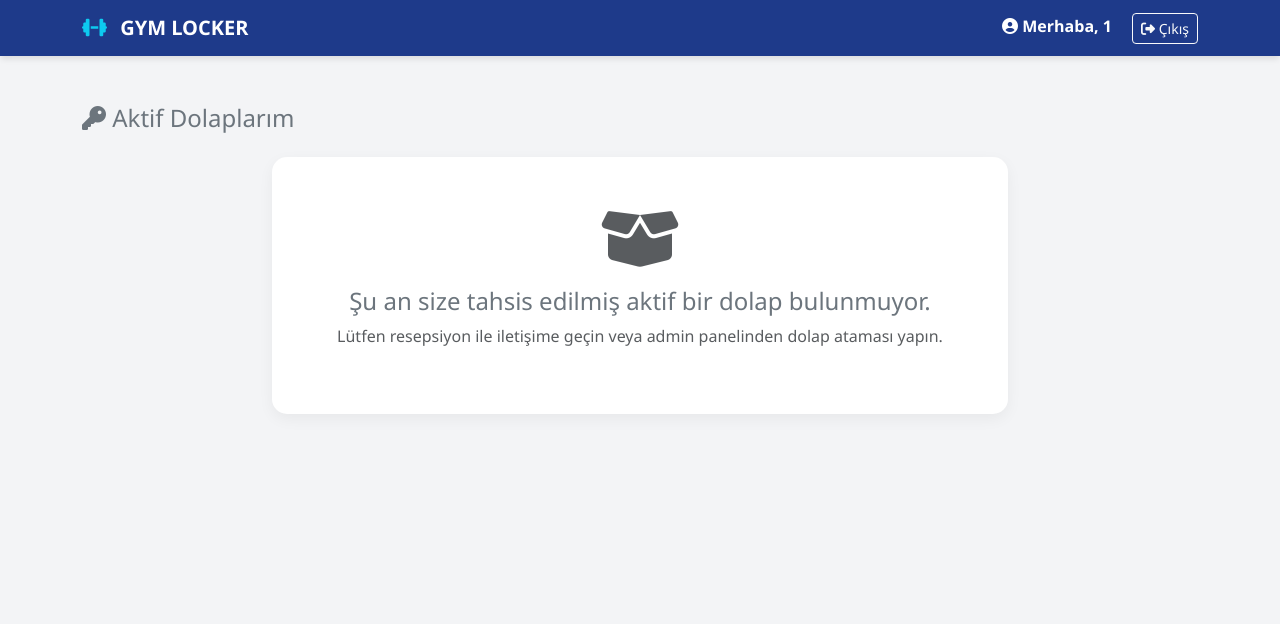
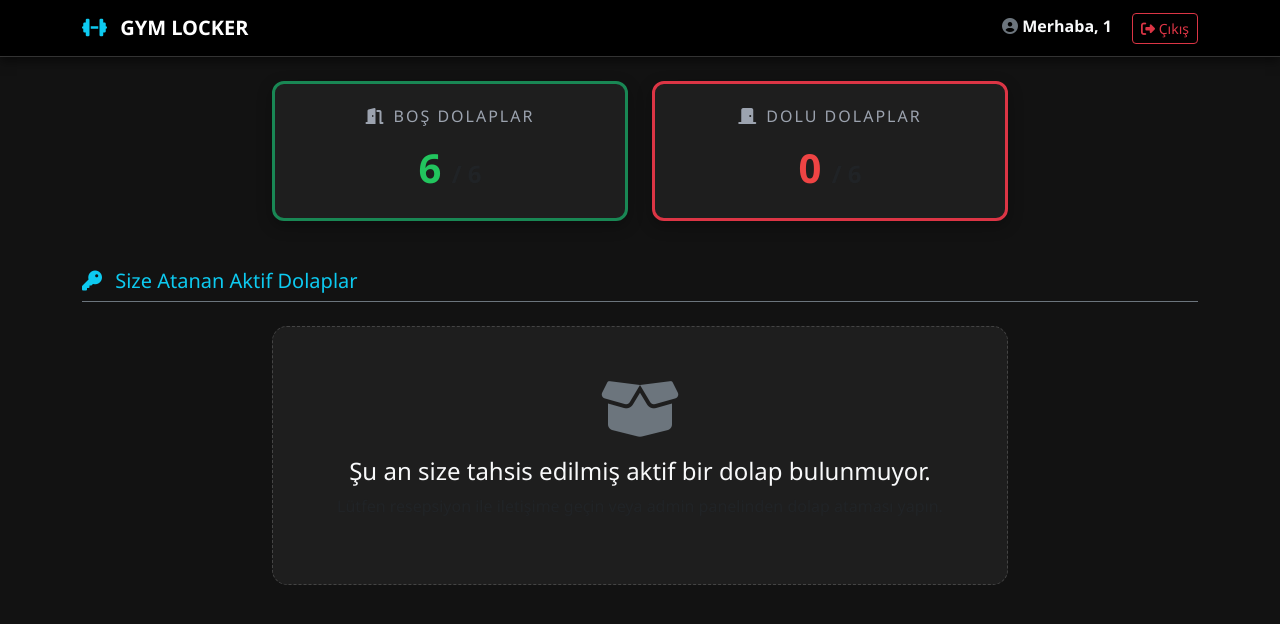
Before and after one commit to sistem-analizi/akilli-dolap, a PHP site: page /user.php in a window 1280 px wide. Shown: the top 624 px of the page. Run offline with PHP 8.4, Linux system fonts and the light colour scheme; the visitor is signed in with stand-in values (Sample User, id 1).

Commit message:
Update user.php

```diff
--- a/user.php
+++ b/user.php
@@ -7,16 +7,23 @@ if (!isset($_SESSION['rol']) || $_SESSION['rol'] !== 'kullanici') {
     exit();
 }
 
-// Merkezi bağlantı dosyamızı çağırıyoruz
 require 'config.php';
 
 date_default_timezone_set('Europe/Istanbul');
 $suan = date('Y-m-d H:i:s');
 $kullanici_id = $_SESSION['kullanici_id'];
 
-// Kullanıcının aktif olan dolap tahsislerini çekiyoruz
+// 1. KULLANICININ KENDİ AKTİF DOLAPLARINI ÇEK
 $sql = "SELECT * FROM tahsisler WHERE kullanici_id = '$kullanici_id' AND bitis_zamani > '$suan' AND aktif_mi = 1 ORDER BY id DESC";
 $aktif_dolaplar = $baglanti->query($sql);
+
+// 2. GENEL İSTATİSTİK SORGUSU (Kaç dolap dolu, kaçı boş?)
+// Aktif tahsisi olan farklı dolap numaralarını sayar
+$istatistik_sql = "SELECT COUNT(DISTINCT dolap_id) as dolu_sayisi FROM tahsisler WHERE bitis_zamani > '$suan' AND aktif_mi = 1";
+$istatistik_sonuc = $baglanti->query($istatistik_sql)->fetch(PDO::FETCH_ASSOC);
+
+$dolu_dolap_sayisi = (int)$istatistik_sonuc['dolu_sayisi'];
+$bos_dolap_sayisi = 6 - $dolu_dolap_sayisi; // Toplam 6 dolap olduğu için matematikle boşu buluyoruz
 ?>
 
 <!DOCTYPE html>
@@ -27,31 +34,58 @@ $aktif_dolaplar = $baglanti->query($sql);
     <link href="https://cdn.jsdelivr.net/npm/bootstrap@5.3.0/dist/css/bootstrap.min.css" rel="stylesheet">
     <link rel="stylesheet" href="https://cdnjs.cloudflare.com/ajax/libs/font-awesome/6.4.0/css/all.min.css">
     <style>
-        body { font-family: 'Segoe UI', Tahoma, Geneva, Verdana, sans-serif; background-color: #f3f4f6; }
-        .navbar-custom { background-color: #1e3a8a; box-shadow: 0 4px 6px -1px rgba(0, 0, 0, 0.1); }
-        .locker-card { border: none; border-radius: 15px; box-shadow: 0 10px 20px rgba(0,0,0,0.1); overflow: hidden; background: white; text-align: center; padding: 30px; margin-bottom: 20px; transition: 0.3s; }
-        .locker-card:hover { transform: translateY(-5px); box-shadow: 0 15px 25px rgba(0,0,0,0.15); }
-        .locker-icon { font-size: 60px; color: #1e3a8a; margin-bottom: 15px; }
-        .locker-number { font-size: 2rem; font-weight: bold; color: #333; }
-        .locker-pass { font-size: 2.5rem; letter-spacing: 5px; color: #dc2626; font-weight: bold; margin: 20px 0; background: #f8d7da; padding: 10px; border-radius: 10px; }
-        .timer-box { font-size: 1.5rem; font-weight: bold; color: #16a34a; background: #d1fae5; padding: 10px; border-radius: 10px; display: inline-block; width: 100%; }
-        .empty-state { text-align: center; padding: 50px 20px; background: white; border-radius: 15px; box-shadow: 0 5px 15px rgba(0,0,0,0.05); }
+        /* Siyah Tema (Dark Mode) Tasarımı */
+        body { font-family: 'Segoe UI', Tahoma, Geneva, Verdana, sans-serif; background-color: #121212; color: #e0e0e0; }
+        .navbar-custom { background-color: #000000; border-bottom: 1px solid #333; box-shadow: 0 4px 10px rgba(0,0,0,0.5); }
+
+        /* İstatistik Kutuları */
+        .stat-box { background: #1e1e1e; border-radius: 12px; padding: 20px; text-align: center; border: 1px solid #2a2a2a; box-shadow: 0 5px 15px rgba(0,0,0,0.3); }
+        .stat-title { font-size: 1rem; color: #9ca3af; text-transform: uppercase; letter-spacing: 2px; margin-bottom: 10px; }
+        .stat-value { font-size: 2.5rem; font-weight: bold; }
+        .stat-bos { color: #22c55e; } /* Yeşil */
+        .stat-dolu { color: #ef4444; } /* Kırmızı */
+
+        /* Dolap Kartları */
+        .locker-card { border: none; border-radius: 15px; background: #1e1e1e; text-align: center; padding: 30px; margin-bottom: 20px; transition: 0.3s; border: 1px solid #333; }
+        .locker-card:hover { transform: translateY(-5px); box-shadow: 0 15px 25px rgba(0,0,0,0.5); border-color: #3b82f6; }
+        .locker-icon { font-size: 60px; color: #3b82f6; margin-bottom: 15px; }
+        .locker-number { font-size: 2rem; font-weight: bold; color: #ffffff; }
+        .locker-pass { font-size: 2.5rem; letter-spacing: 5px; color: #ef4444; font-weight: bold; margin: 20px 0; background: #2a1111; padding: 10px; border-radius: 10px; border: 1px solid #451a1a; }
+
+        .timer-box { font-size: 1.5rem; font-weight: bold; color: #22c55e; background: #112a18; padding: 10px; border-radius: 10px; display: inline-block; width: 100%; border: 1px solid #143620; }
+        .empty-state { text-align: center; padding: 50px 20px; background: #1e1e1e; border-radius: 15px; border: 1px dashed #444; }
     </style>
 </head>
 <body>
 
-    <nav class="navbar navbar-custom sticky-top mb-5">
+    <nav class="navbar navbar-custom sticky-top mb-4">
         <div class="container d-flex justify-content-between align-items-center">
             <a class="navbar-brand text-white fw-bold" href="#"><i class="fas fa-dumbbell text-info me-2"></i> GYM LOCKER</a>
             <div class="text-white">
-                <span class="me-3 fw-bold"><i class="fas fa-user-circle"></i> Merhaba, <?php echo strtoupper($_SESSION['kullanici_adi']); ?></span>
-                <a href="logout.php" class="btn btn-outline-light btn-sm"><i class="fas fa-sign-out-alt"></i> Çıkış</a>
+                <span class="me-3 fw-bold text-light"><i class="fas fa-user-circle text-secondary"></i> Merhaba, <?php echo strtoupper($_SESSION['kullanici_adi']); ?></span>
+                <a href="logout.php" class="btn btn-outline-danger btn-sm"><i class="fas fa-sign-out-alt"></i> Çıkış</a>
             </div>
         </div>
     </nav>
 
     <div class="container">
-        <h4 class="mb-4 text-secondary"><i class="fas fa-key"></i> Aktif Dolaplarım</h4>
+
+        <div class="row justify-content-center mb-5">
+            <div class="col-md-4 col-6">
+                <div class="stat-box border-bottom border-success border-3">
+                    <div class="stat-title"><i class="fas fa-door-open me-2"></i>Boş Dolaplar</div>
+                    <div class="stat-value stat-bos"><?php echo $bos_dolap_sayisi; ?> <span class="fs-4 text-muted">/ 6</span></div>
+                </div>
+            </div>
+            <div class="col-md-4 col-6">
+                <div class="stat-box border-bottom border-danger border-3">
+                    <div class="stat-title"><i class="fas fa-door-closed me-2"></i>Dolu Dolaplar</div>
+                    <div class="stat-value stat-dolu"><?php echo $dolu_dolap_sayisi; ?> <span class="fs-4 text-muted">/ 6</span></div>
+                </div>
+            </div>
+        </div>
+
+        <h5 class="mb-4 text-info border-bottom border-secondary pb-2"><i class="fas fa-key me-2"></i> Size Atanan Aktif Dolaplar</h5>
 
         <div class="row justify-content-center">
             <?php
@@ -60,13 +94,13 @@ $aktif_dolaplar = $baglanti->query($sql);
                 $dolapBulundu = true;
             ?>
                 <div class="col-md-5">
-                    <div class="locker-card border-top border-primary border-5">
+                    <div class="locker-card">
                         <i class="fas fa-lock locker-icon"></i>
                         <div class="locker-number">DOLAP 0<?php echo $dolap['dolap_id']; ?></div>
-                        <p class="text-muted mt-2">Cihaz üzerinden girmek için şifreniz:</p>
+                        <p class="text-secondary mt-2 mb-1">Cihaz üzerinden girmek için şifreniz:</p>
                         <div class="locker-pass"><?php echo $dolap['atanan_sifre']; ?></div>
 
-                        <p class="text-muted mt-3 mb-1">Kalan Kullanım Süreniz:</p>
+                        <p class="text-secondary mt-3 mb-1">Kalan Kullanım Süreniz:</p>
                         <div class="timer-box timer" data-bitis="<?php echo $dolap['bitis_zamani']; ?>">Hesaplanıyor...</div>
                     </div>
                 </div>
@@ -75,8 +109,8 @@ $aktif_dolaplar = $baglanti->query($sql);
             <?php if(!$dolapBulundu) { ?>
                 <div class="col-md-8">
                     <div class="empty-state">
-                        <i class="fas fa-box-open fa-4x text-muted mb-3"></i>
-                        <h4 class="text-secondary">Şu an size tahsis edilmiş aktif bir dolap bulunmuyor.</h4>
+                        <i class="fas fa-box-open fa-4x text-secondary mb-3"></i>
+                        <h4 class="text-light">Şu an size tahsis edilmiş aktif bir dolap bulunmuyor.</h4>
                         <p class="text-muted">Lütfen resepsiyon ile iletişime geçin veya admin panelinden dolap ataması yapın.</p>
                     </div>
                 </div>
@@ -95,8 +129,9 @@ $aktif_dolaplar = $baglanti->query($sql);
 
                 if (fark <= 0) {
                     el.innerHTML = "Süre Bitti!";
-                    el.style.backgroundColor = "#fee2e2";
-                    el.style.color = "#dc2626";
+                    el.style.backgroundColor = "#2a1111";
+                    el.style.borderColor = "#ef4444";
+                    el.style.color = "#ef4444";
                 } else {
                     var saat = Math.floor((fark % (1000 * 60 * 60 * 24)) / (1000 * 60 * 60));
                     var dakika = Math.floor((fark % (1000 * 60 * 60)) / (1000 * 60));
```
